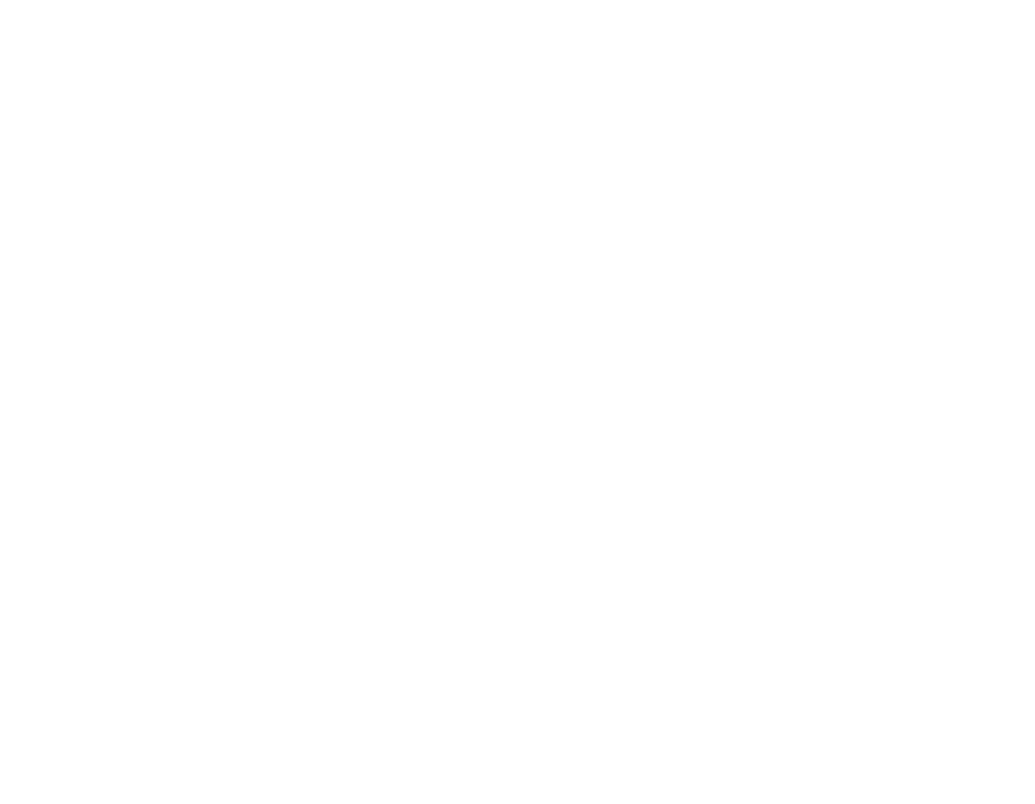
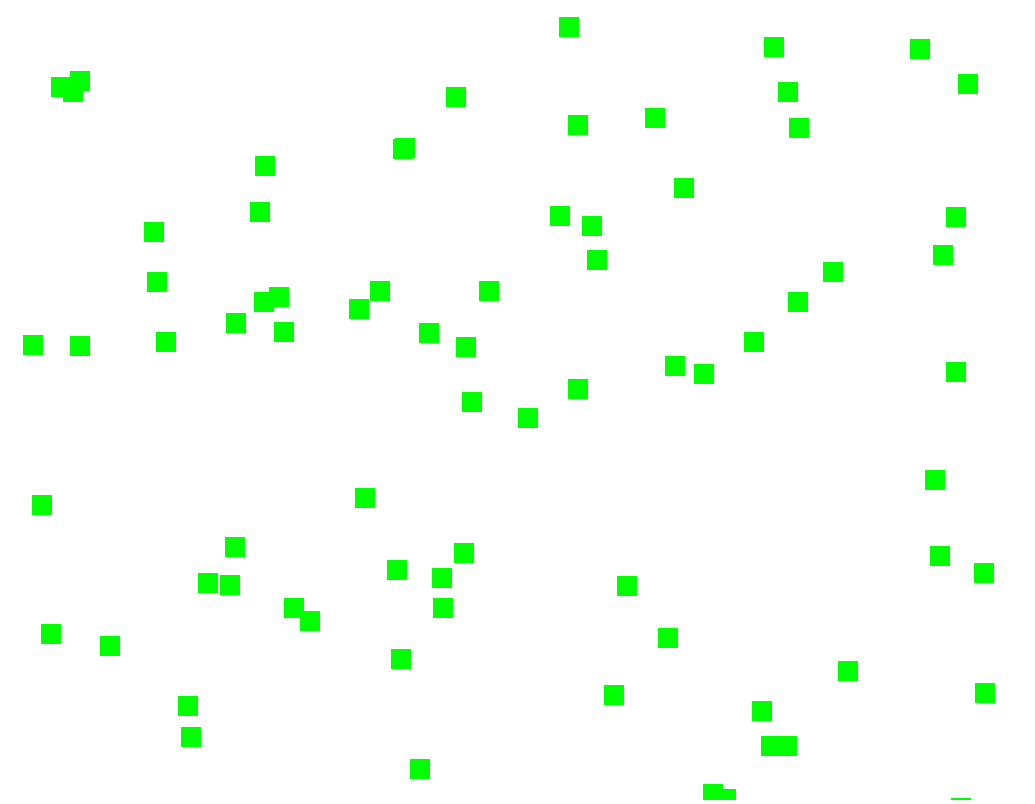
Before and after one commit to alexfluger/TapTheCat, a website: page index.html in a window 1280 px wide. Shown: the whole page, without its empty margins (0-1035 px from the left). Drawn offline with Linux system fonts and the light colour scheme.

Commit message:
Some Classes added

```diff
--- a/app.js
+++ b/app.js
@@ -1,9 +1,117 @@
+var __extends = this.__extends || function (d, b) {
+    for (var p in b) if (b.hasOwnProperty(p)) d[p] = b[p];
+    function __() { this.constructor = d; }
+    __.prototype = b.prototype;
+    d.prototype = new __();
+};
+var SNRGameEngine;
+(function (SNRGameEngine) {
     var Game = (function () {
         function Game(canvas) {
             this.canvas = canvas;
+            this.currentScreen = null;
             canvas.width = window.innerWidth;
             canvas.height = window.innerHeight;
             this.ctx = canvas.getContext("2d");
         }
+        Game.prototype.setScreen = function (screen) {
+            this.currentScreen = screen;
+        };
+        Game.prototype.getScreen = function () {
+            return this.currentScreen;
+        };
         return Game;
     })();
+    SNRGameEngine.Game = Game;
+    var Screen = (function () {
+        function Screen() {
+            this.layers = [];
+        }
+        Screen.prototype.addLayer = function (layer) {
+            this.layers.push(layer);
+        };
+        Screen.prototype.getLayers = function () {
+            return this.layers;
+        };
+        Screen.prototype.draw = function (ctx) {
+            this.getLayers().forEach(function (layer) {
+                layer.draw(ctx);
+            });
+        };
+        return Screen;
+    })();
+    SNRGameEngine.Screen = Screen;
+    var Layer = (function () {
+        function Layer() {
+            this.nodes = [];
+        }
+        Layer.prototype.addNode = function (node) {
+            this.nodes.push(node);
+        };
+        Layer.prototype.getNodes = function () {
+            return this.nodes;
+        };
+        Layer.prototype.draw = function (ctx) {
+            this.getNodes().forEach(function (node) {
+                node.draw(ctx);
+            });
+        };
+        return Layer;
+    })();
+    SNRGameEngine.Layer = Layer;
+    var Node = (function () {
+        function Node(x, y) {
+            this.x = x;
+            this.y = y;
+        }
+        Node.prototype.draw = function (ctx) {
+            // Abstract
+        };
+        return Node;
+    })();
+    SNRGameEngine.Node = Node;
+})(SNRGameEngine || (SNRGameEngine = {}));
+var TapTheCat;
+(function (TapTheCat) {
+    var Game = (function (_super) {
+        __extends(Game, _super);
+        function Game() {
+            _super.apply(this, arguments);
+        }
+        Game.prototype.load = function () {
+            this.setScreen(new DemoScreen());
+        };
+        Game.prototype.run = function () {
+            this.getScreen().draw(this.ctx);
+        };
+        return Game;
+    })(SNRGameEngine.Game);
+    TapTheCat.Game = Game;
+    var DemoScreen = (function (_super) {
+        __extends(DemoScreen, _super);
+        function DemoScreen() {
+            _super.call(this);
+            var layer = new SNRGameEngine.Layer();
+            for (var x = 10; x < 100; x++) {
+                var box = new Box(Math.floor(Math.random() * 1000), Math.floor(Math.random() * 1000));
+                layer.addNode(box);
+            }
+            this.addLayer(layer);
+        }
+        return DemoScreen;
+    })(SNRGameEngine.Screen);
+    var Box = (function (_super) {
+        __extends(Box, _super);
+        function Box() {
+            _super.apply(this, arguments);
+        }
+        Box.prototype.draw = function (ctx) {
+            ctx.fillStyle = "#00FF00";
+            ctx.fillRect(this.x, this.y, 20, 20);
+        };
+        return Box;
+    })(SNRGameEngine.Node);
+})(TapTheCat || (TapTheCat = {}));
+var game = new TapTheCat.Game(document.getElementById('gameCanvas'));
+game.load();
+game.run();
--- a/index.html
+++ b/index.html
@@ -14,8 +14,5 @@
 	<body>
 		<canvas id="gameCanvas" width="100%" height="100%"></canvas>
 		<script src="app.js"></script>
-		<script>
-			var game = new Game(document.getElementById('gameCanvas'));
-		</script>
 	</body>
 </html>
```
Also changed, not shown: src/game.ts (+119 -6 lines). Lines whose indentation alone changed are shown as unchanged.
